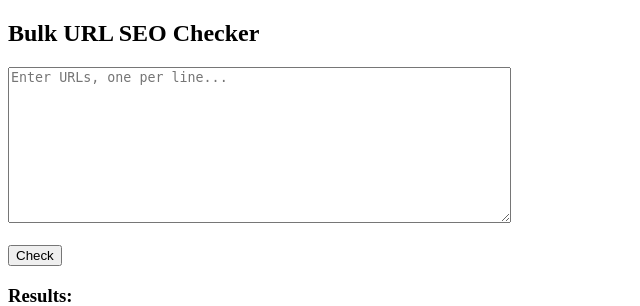
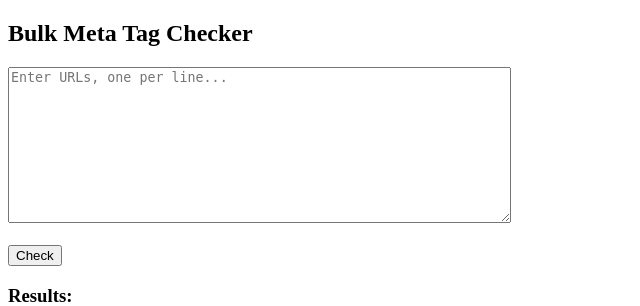
Before and after one commit to akkivishnuvardhanreddy/bulk-url-seo-checker, a Flask app: template templates/index.html in a window 1280 px wide. Shown: the top 306 px of the page, without its empty margins (0-640 px from the left). Run offline with Flask 3, Linux system fonts and the light colour scheme; the template is opened without the code that fills it: most values are stand-ins (such as "Sample title", 1, 10 or a date in 2020).

Commit message:
Update index.html

```diff
--- a/templates/index.html
+++ b/templates/index.html
@@ -2,10 +2,10 @@
 <html lang="en">
 <head>
     <meta charset="UTF-8">
-    <title>Bulk URL SEO Checker</title>
+    <title>Bulk Meta Tag Checker</title>
 </head>
 <body>
-    <h2>Bulk URL SEO Checker</h2>
+    <h2>Bulk Meta Tag Checker</h2>
     <form method="post">
         <textarea name="urls" rows="10" cols="60" placeholder="Enter URLs, one per line..."></textarea><br><br>
         <button type="submit">Check</button>
```
